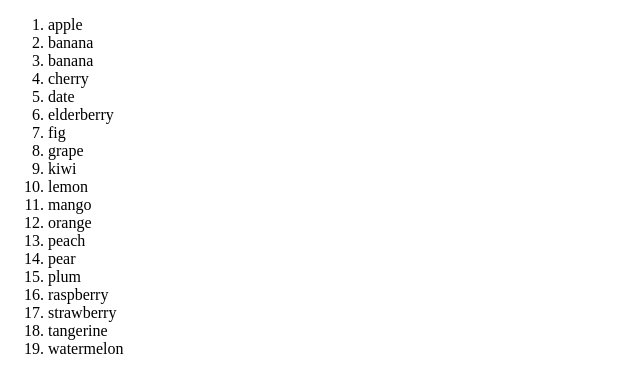
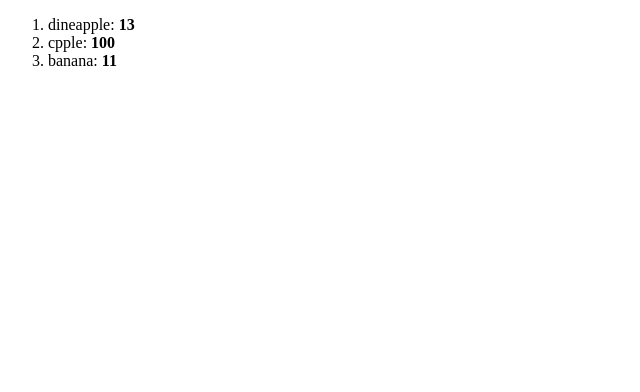
Before and after one commit to luqc123/my-react-appbuilder, a React (Vite) app: page / in a window 1280 px wide. Shown: the top 392 px of the page, without its empty margins (0-640 px from the left). Built offline with nearby package versions, Linux system fonts and the light colour scheme.

Commit message:
list sort

```diff
--- a/src/List.jsx
+++ b/src/List.jsx
@@ -1,7 +1,12 @@
 function List(){
-    const fruits = ["apple", "banana", "banana", "cherry", "date", "elderberry", "fig", "grape", "kiwi", "lemon", "mango", "orange", "peach", "pear", "plum", "raspberry", "strawberry", "tangerine", "watermelon"];
-    fruits.sort();
-    const listItems = fruits.map(fruit => <li>{fruit}</li>);
+    const fruits = [
+        {id:1,name:"cpple",calories:100},
+        {id:3,name:"banana",calories:11},
+        {id:2,name:"dineapple",calories:13},
+    ];
+    //fruits.sort((a,b)=> a.name.localeCompare(b.name));
+    fruits.sort((b,a)=> a.name.localeCompare(b.name));
+    const listItems = fruits.map(fruit => <li key={fruit.id}>{fruit.name}:&nbsp;<b>{fruit.calories}</b></li>);
 
     //return <ul>{listItems}</ul>
     return <ol>{listItems}</ol>
```
